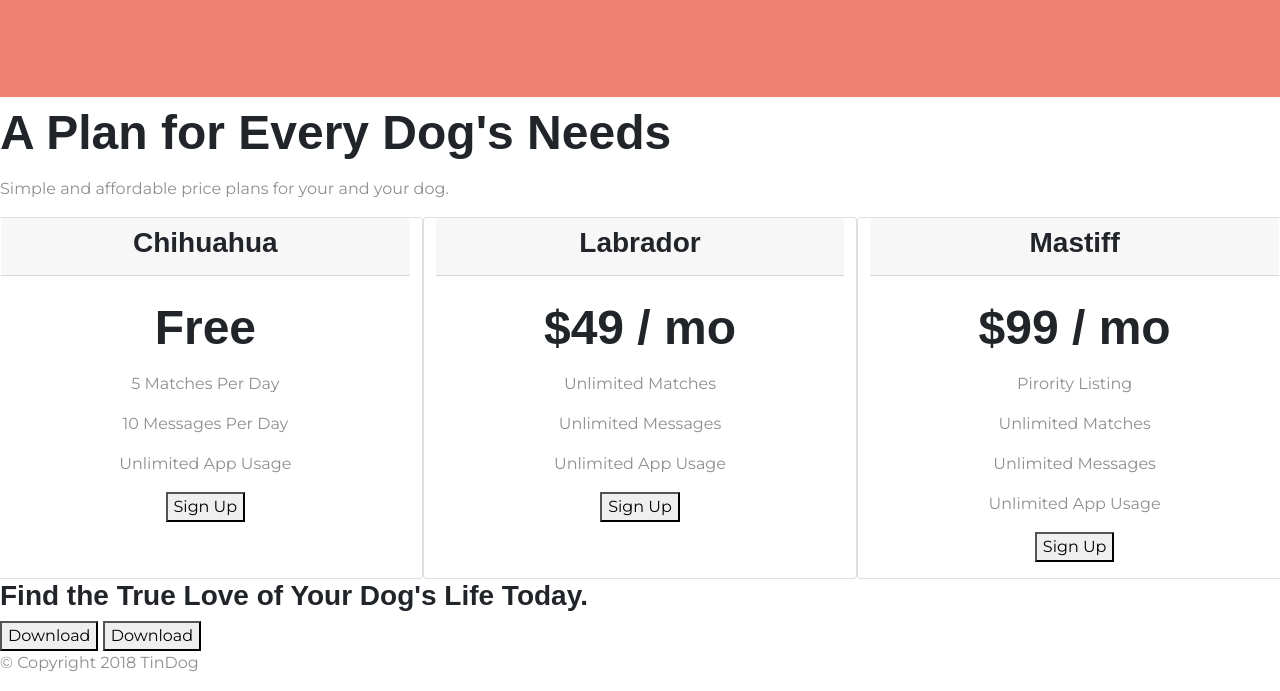
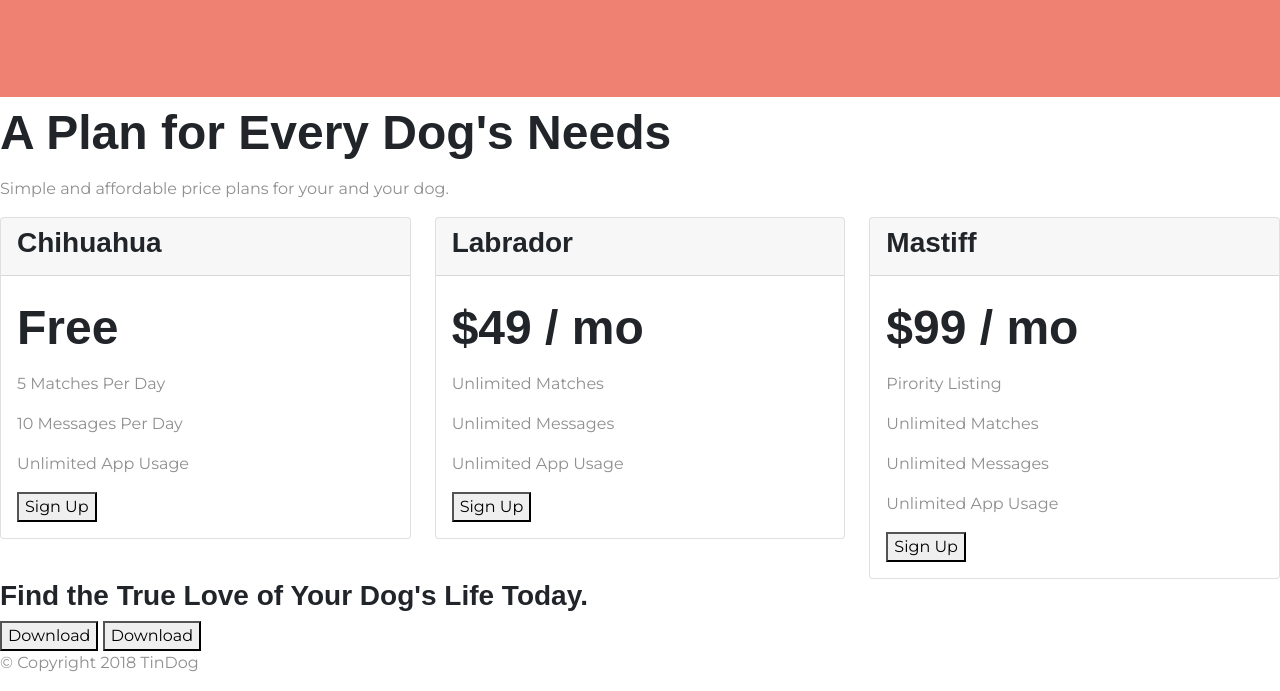
Before and after one commit to DecodewithHappy/TinDog, a plain HTML site: page index.html in a window 1280 px wide. Shown: the part 2024-2715 px from the top of the page. Drawn offline with nearby package versions, Linux system fonts and the light colour scheme.

Commit message:
modify card

```diff
--- a/index.html
+++ b/index.html
@@ -189,7 +189,8 @@
       <h2>A Plan for Every Dog's Needs</h2>
       <p>Simple and affordable price plans for your and your dog.</p>
 
-      <div class="row row-cols-1 row-cols-md-3 text-center">
+      <div class="row">
+        <div class="col-lg-4 col-md-6">
           <div class="card">
             <div class="card-header">
               <h3>Chihuahua</h3>
@@ -202,7 +203,9 @@
               <button type="button">Sign Up</button>
             </div>
           </div>
+        </div>
 
+        <div class="col-lg-4 col-md-6">
           <div class="card">
             <div class="card-header">
               <h3>Labrador</h3>
@@ -215,7 +218,9 @@
               <button type="button">Sign Up</button>
             </div>
           </div>
+        </div>
 
+        <div class="col-lg-4">
           <div class="card">
             <div class="card-header">
               <h3>Mastiff</h3>
@@ -227,6 +232,7 @@
               <p>Unlimited Messages</p>
               <p>Unlimited App Usage</p>
               <button type="button">Sign Up</button>
+            </div>
           </div>
         </div>
       </div>
```
Lines whose indentation alone changed are shown as unchanged.
